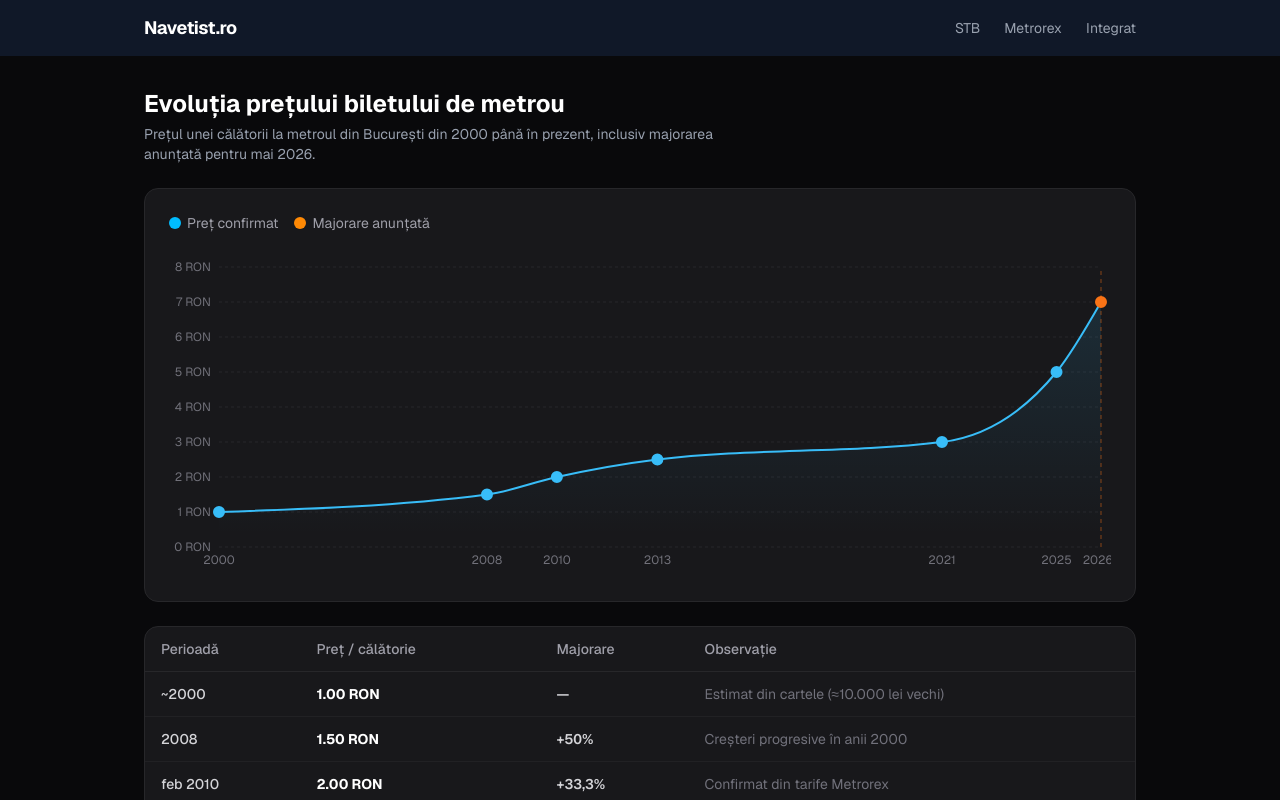
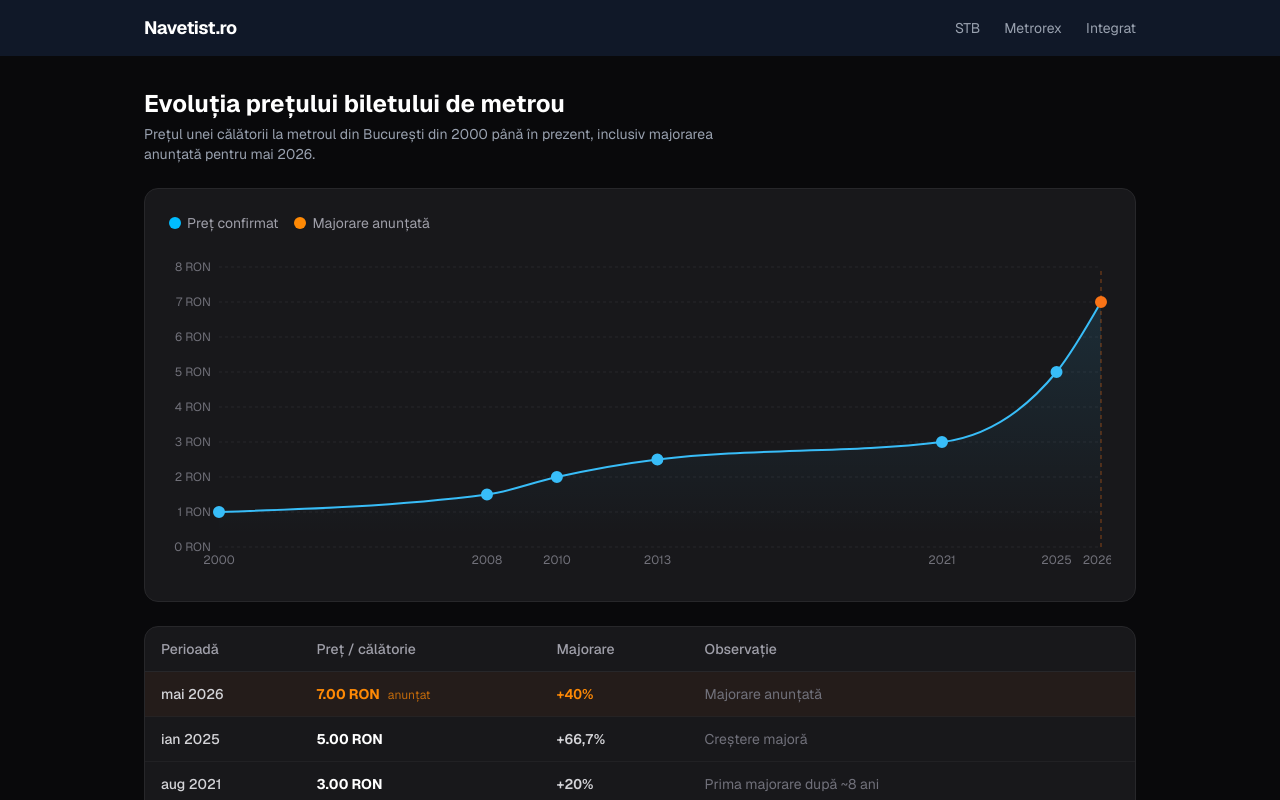
Before and after one commit to silviuio/navetist, a Next.js app: page /metrorex/istoric in a window 1280 px wide. Shown: the top 800 px of the page. Built offline with nearby package versions, Linux system fonts and the light colour scheme.

Commit message:
feat: add PriceChart and PriceHistoryTable components with price history data integration

```diff
--- a/app/components/metrorex-istoric/PriceHistoryTable.tsx
+++ b/app/metrorex/istoric/_components/PriceHistoryTable.tsx
@@ -21,7 +21,7 @@ export default function PriceHistoryTable() {
           </tr>
         </thead>
         <tbody>
-          {priceHistoryData.map((entry, i) => (
+          {[...priceHistoryData].reverse().map((entry, i) => (
             <tr
               key={i}
               className={`border-b border-zinc-800/60 last:border-0 ${entry.upcoming ? "bg-orange-500/5" : ""}`}
--- a/app/components/metrorex-istoric/priceHistoryData.ts
+++ b/app/metrorex/istoric/_components/priceHistoryData.ts
@@ -1,4 +1,4 @@
-import priceHistory from "../../data/metrorex-price-history.json";
+import priceHistory from "../../../data/metrorex-price-history.json";
 
 export type PriceHistoryEntry = {
   date: string;
--- a/app/metrorex/istoric/page.tsx
+++ b/app/metrorex/istoric/page.tsx
@@ -1,6 +1,6 @@
 import type { Metadata } from "next";
-import PriceChart from "../../components/metrorex-istoric/PriceChart";
-import PriceHistoryTable from "../../components/metrorex-istoric/PriceHistoryTable";
+import PriceChart from "./_components/PriceChart";
+import PriceHistoryTable from "./_components/PriceHistoryTable";
 
 export const metadata: Metadata = {
   title: "Evoluția prețului biletului de metrou București 2000–2026 | Navetist",
```
Also changed, not shown: app/metrorex/istoric/_components/PriceChart.tsx (renamed from app/components/metrorex-istoric/PriceChart.tsx).
